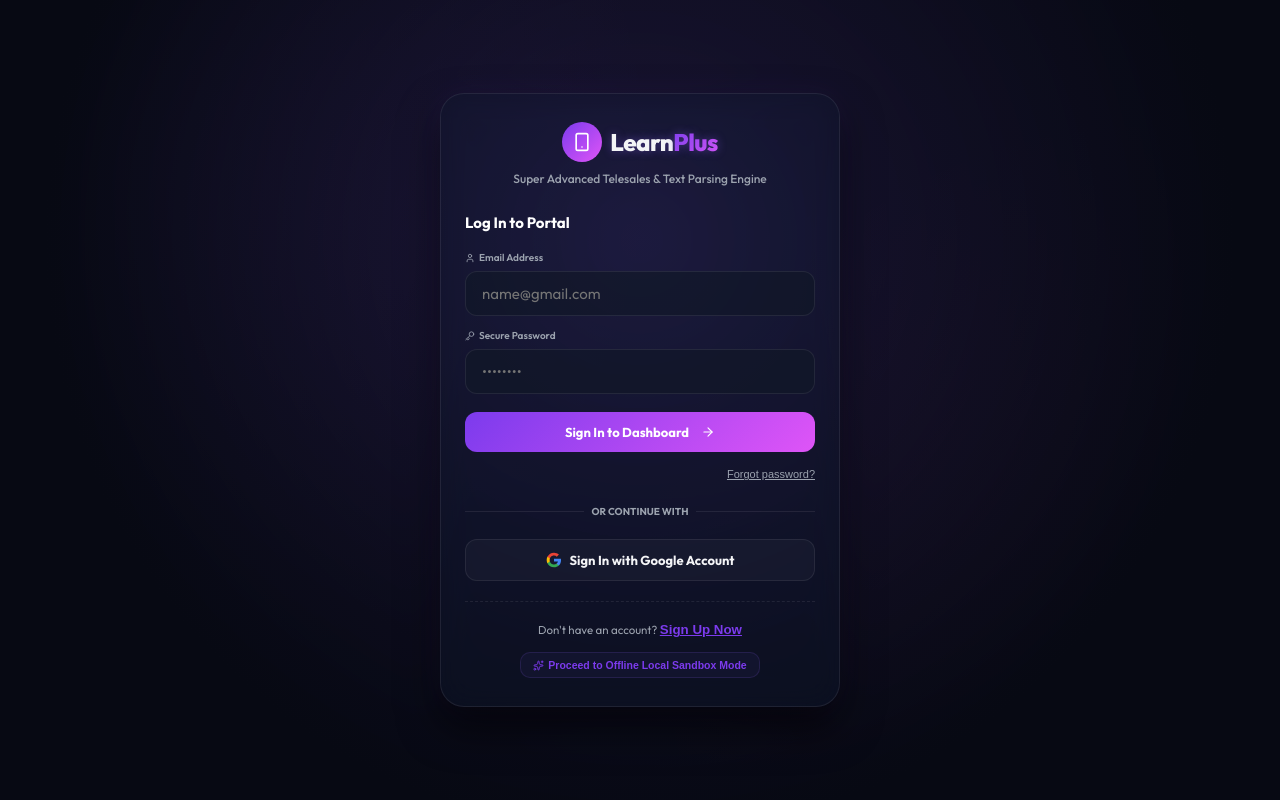
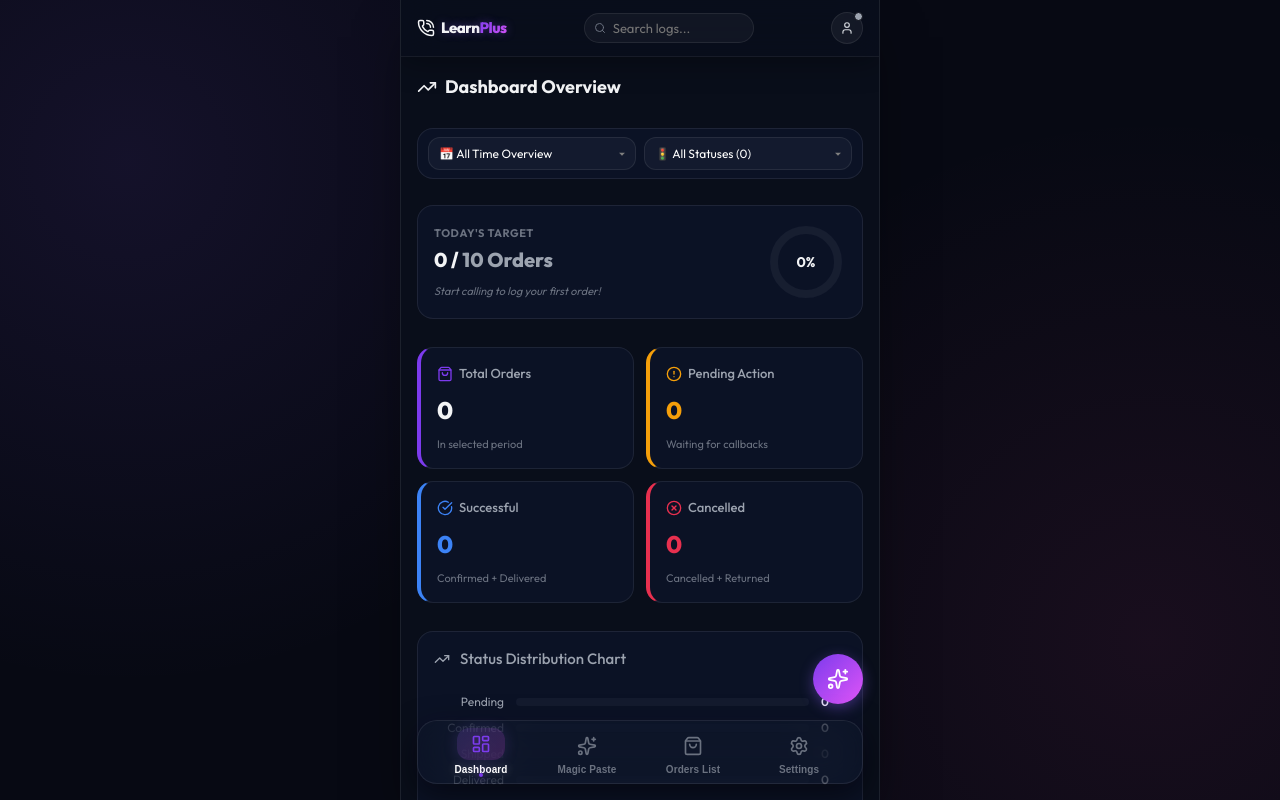
Before and after one commit to tayeba-work/tayeba-learnplus, a React (Vite) app: page / in a window 1280 px wide. Built offline with nearby package versions, Linux system fonts and the light colour scheme; no server answers.

Commit message:
Remove login portal gate to allow immediate access to dashboard

```diff
--- a/src/App.jsx
+++ b/src/App.jsx
@@ -5,14 +5,12 @@
 import OrderList from './components/OrderList';
 import Settings from './components/Settings';
 import BottomNav from './components/BottomNav';
-import LoginPortal from './components/LoginPortal';
 import { Sparkles, PhoneCall, Search, User, X } from 'lucide-react';
 import './App.css';
 
 function AppContent() {
   const [activeTab, setActiveTab] = useState('dashboard');
   const [searchQuery, setSearchQuery] = useState('');
-  const [bypassAuth, setBypassAuth] = useState(false);
   const [showProfileDropdown, setShowProfileDropdown] = useState(false);
   const { firebaseUser, isFirebaseConnected, firebaseConfig, logout } = useDb();
 
@@ -45,11 +43,6 @@
       setActiveTab('orders');
     }
   };
-
-  // Enforce Login Gate if database is configured but user is not logged in yet
-  if (firebaseConfig && !firebaseUser && !bypassAuth) {
-    return <LoginPortal onBypass={() => setBypassAuth(true)} />;
-  }
 
   return (
     <div className="app-container animate-fade-in">
```
